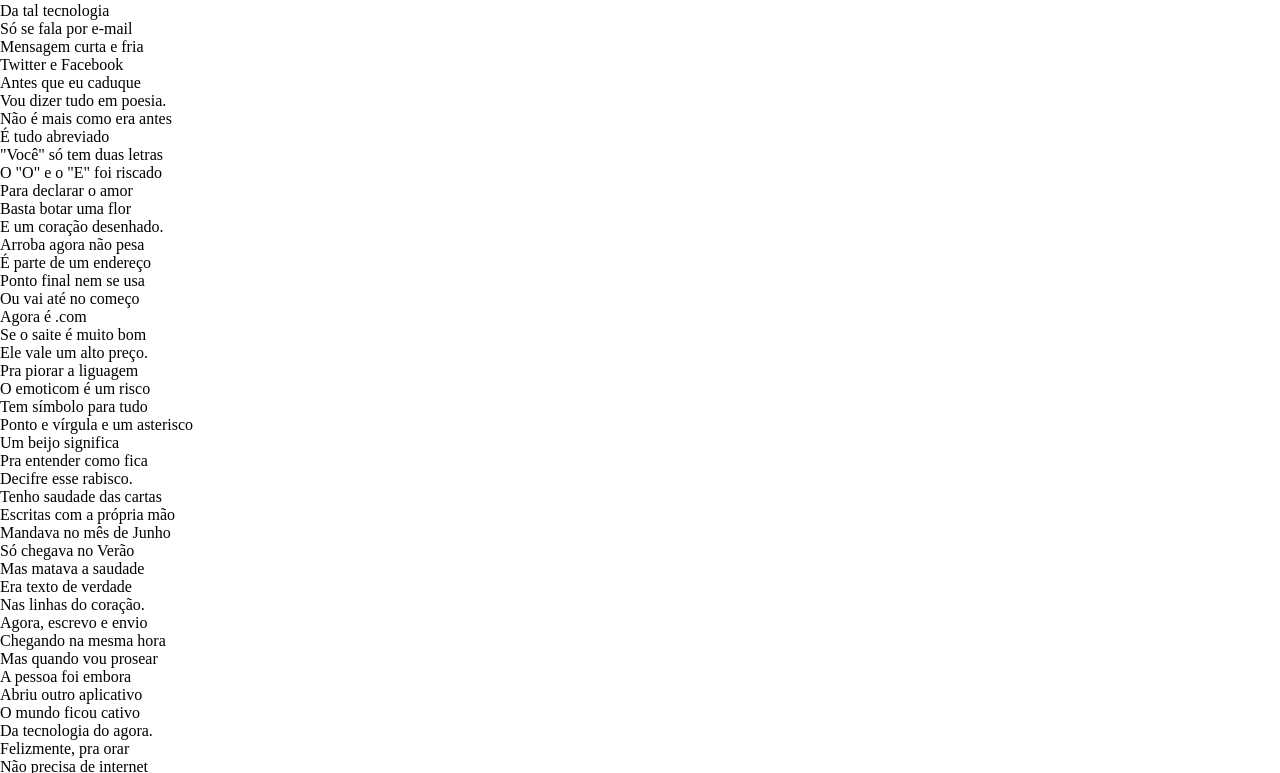
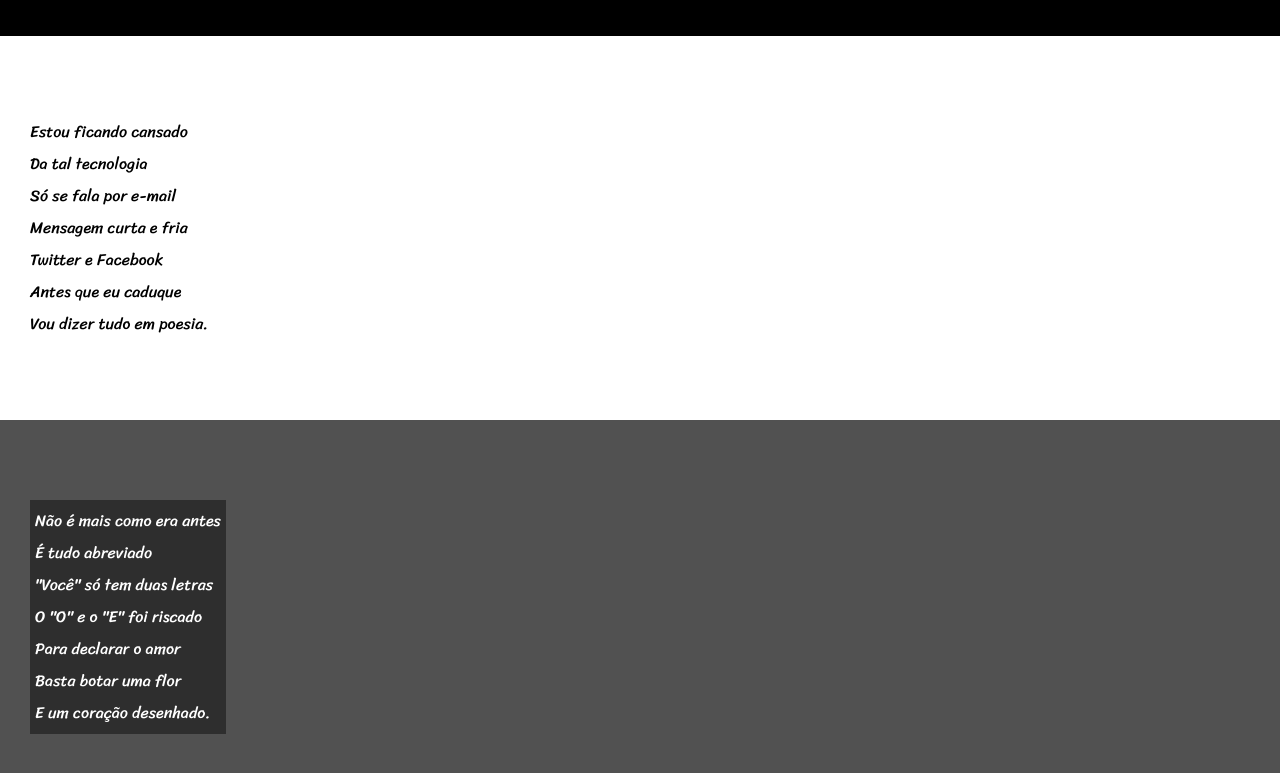
Before and after one commit to Walison3/html-css, a plain HTML site: page Desafios/d012 Cordel/index.html in a window 1280 px wide. Shown: the part 171-944 px from the top of the page. Drawn offline with Linux system fonts and the light colour scheme.

Commit message:
Atualização do projeto D12

```diff
--- a/Desafios/d012 Cordel/index.html
+++ b/Desafios/d012 Cordel/index.html
@@ -12,7 +12,7 @@
         <p>Por <a href="https://www.recantodasletras.com.br/poesias/3186743" target="_blank">Milton Duarte</a></p>
     </header>
 
-    <section>
+    <section class="normal">
         <p>
             Estou ficando cansado <br>
             Da tal tecnologia <br>
@@ -24,7 +24,7 @@
         </p>
     </section>
 
-    <section>
+    <section class="imagem" id="img01">
         <p>
             Não é mais como era antes <br>
             É tudo abreviado <br>
@@ -36,7 +36,7 @@
         </p>
     </section>
 
-    <section>
+    <section class="normal">
         <p>
             Arroba agora não pesa <br>
             É parte de um endereço <br>
@@ -58,7 +58,7 @@
         </p>
     </section>
 
-    <section>
+    <section class="imagem" id="img02">
         <p>
             Tenho saudade das cartas <br>
             Escritas com a própria mão <br>
@@ -70,7 +70,7 @@
         </p>
     </section>
 
-    <section>
+    <section class="normal">
         <p>
             Agora, escrevo e envio <br>
             Chegando na mesma hora <br>
@@ -91,5 +91,8 @@
             Deixe que Deus interprete. <br>
         </p>
     </section>
+    <footer>
+        <p>Todos os direitos reservados</p>
+    </footer>
 </body>
 </html>
--- a/Desafios/d012 Cordel/style.css
+++ b/Desafios/d012 Cordel/style.css
@@ -1,7 +1,21 @@
+@import url('https://fonts.googleapis.com/css2?family=Passion+One:wght@400;700;900&family=Sriracha&display=swap');
+
+:root {
+    --font1: Verdana, Geneva, Tahoma, sans-serif;
+    --font2: "Passion One", sans-serif;
+    --font3: "Sriracha", cursive;
+}
+
 * {
     margin: 0;
     padding: 0;
     box-sizing: border-box;
+}
+
+html, body{
+    min-height: 180vh;
+    background-color: darkgray;
+    font-family: var(--font1);
 }
 
 header {
@@ -13,6 +27,8 @@ header {
 header > h1 {
     font-variant: small-caps;
     padding-top: 50px;
+    font-family: var(--font2);
+    font-size: 10vh;
 }
 
 header > p {
@@ -28,3 +44,43 @@ a {
 a:hover {
     text-decoration: underline;
 }
+
+section {
+    padding-top: 10vh;
+    padding-bottom: 10vh;
+    line-height: 2em;
+    padding-left: 30px;
+    font-family: var(--font3);
+    font-size: 3,5vh;
+}
+
+section.normal {
+    background-color: white;
+    color: black;
+}
+
+section.imagem {
+    background-color: rgba(0, 0, 0, 0.523);
+    color: white;
+}
+
+section.imagem > p {
+    display: inline-block;
+    padding: 5px;
+    background-color: rgb(46, 46, 46);
+}
+
+#img01 {
+
+}
+
+#img02 {
+
+}
+
+footer {
+    background-color: black;
+    color: white;
+    text-align: center;
+    padding: 5px;
+}
```
Also changed, not shown: Desafios/d012 Cordel/._cordel-moderno.txt (deleted), Desafios/d012 Cordel/imagem/._background001.jpg (renamed from Desafios/d012 Cordel/imagens/._background001.jpg), Desafios/d012 Cordel/imagem/._background002.jpg (renamed from Desafios/d012 Cordel/imagens/._background002.jpg).
